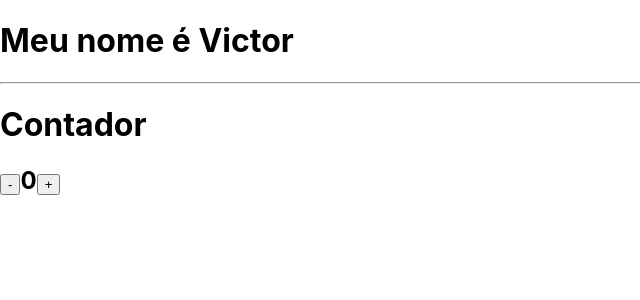
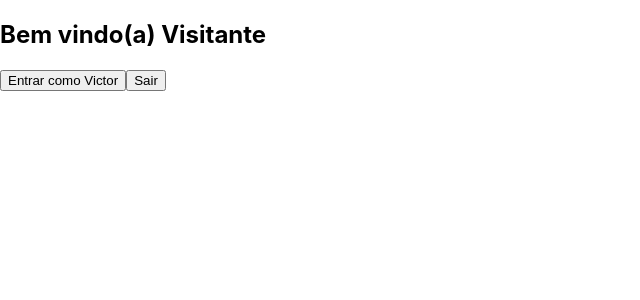
Before and after one commit to loiola0/application-factory, a React (Create React App) app in the folder módulo-20/meusite/: page / in a window 1280 px wide. Shown: the top 300 px of the page, without its empty margins (0-640 px from the left). Built offline with nearby package versions, Linux system fonts and the light colour scheme.

Commit message:
Aula sobre eventos

```diff
--- a/módulo-20/meusite/src/App.js
+++ b/módulo-20/meusite/src/App.js
@@ -1,44 +1,11 @@
 import React,{Component} from 'react';
-
-
+import Member from './components/Member';
 class App extends Component {
-    constructor(props){
-        super(props);
-        this.state = {
-            nome: "Victor",
-            contador: 0
-        }
-        this.aumentar = this.aumentar.bind(this);
-        this.diminuir = this.diminuir.bind(this);
-    }
-    aumentar(){
-       let state = this.state;
-       state.contador += 1;
-       state.nome = "Gabriel";
-       this.setState(state);
-    }
-
-    diminuir(){
-        let state = this.state;
-        if(state.contador === 0){
-            alert("Opa! Chegou a zero...");
-            return;
-        }
-        state.contador -= 1;
-        this.setState(state);
-    }
 
     render(){
         return(
             <div>
-                <h1>Meu nome é {this.state.nome}</h1>
-                <hr/>
-                <h1>Contador</h1>
-                <h2>
-                    <button onClick={this.diminuir}>-</button>
-                        {this.state.contador}
-                    <button onClick={this.aumentar}>+</button>
-                </h2>
+               <Member name="Visitante"/>
             </div>
         );
     }
--- /dev/null
+++ b/módulo-20/meusite/src/components/Member/index.js
@@ -0,0 +1,31 @@
+import React,{Component} from 'react';
+
+class Member extends Component{
+    constructor(props){
+        super(props);
+        this.state = {
+            name: props.name
+        };
+        this.entrar = this.entrar.bind(this);
+    }
+
+    entrar(){
+        this.setState({name:"Victor"});
+    }
+
+    render(){
+        return(
+            <div>
+                <h2>Bem vindo(a) {this.state.name}</h2>
+                <button onClick={this.entrar}>
+                    Entrar como Victor
+                </button>
+                <button onClick={()=>{this.setState({name:''})}}>
+                    Sair
+                </button>
+            </div>
+        );
+    }
+}
+
+export default Member;
```
